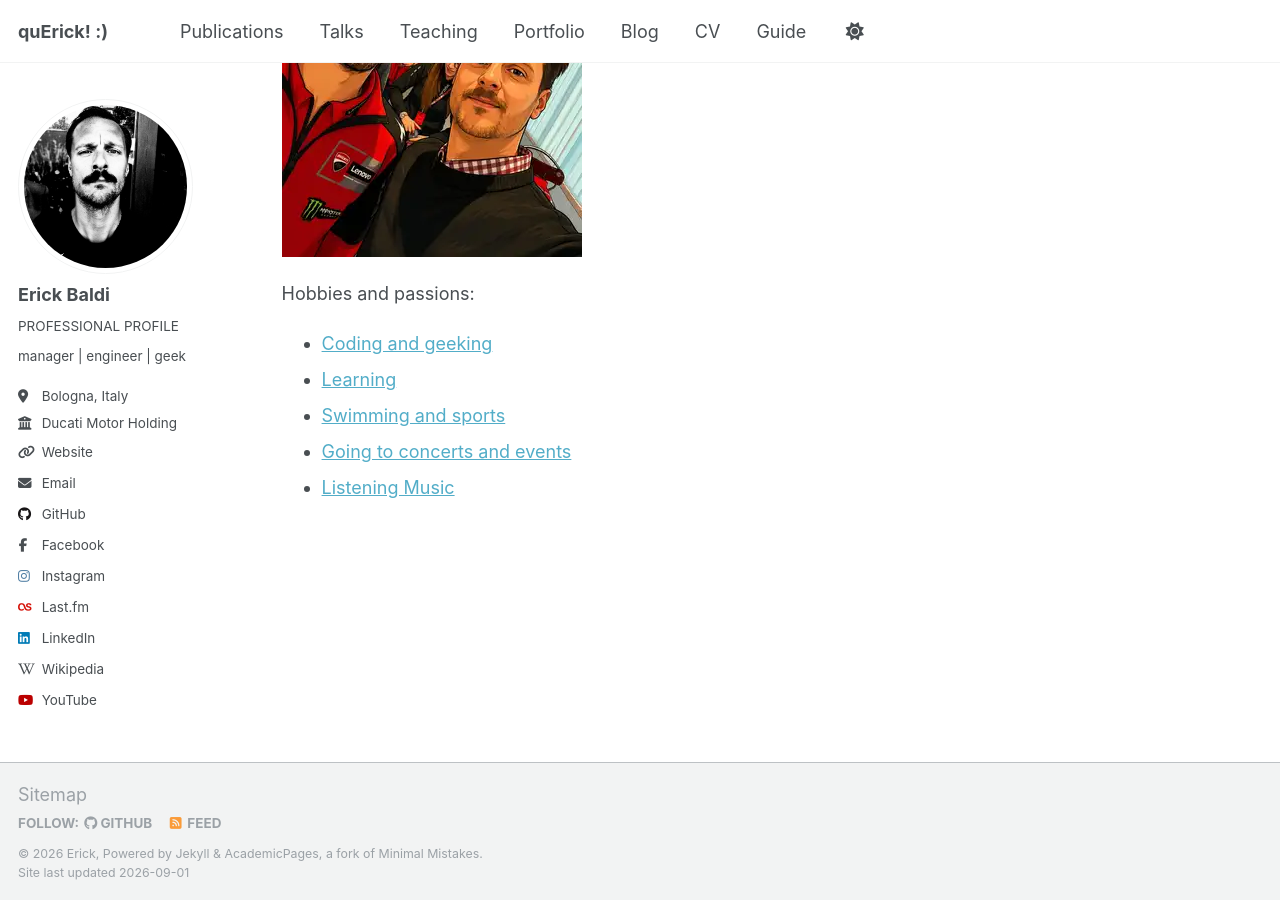
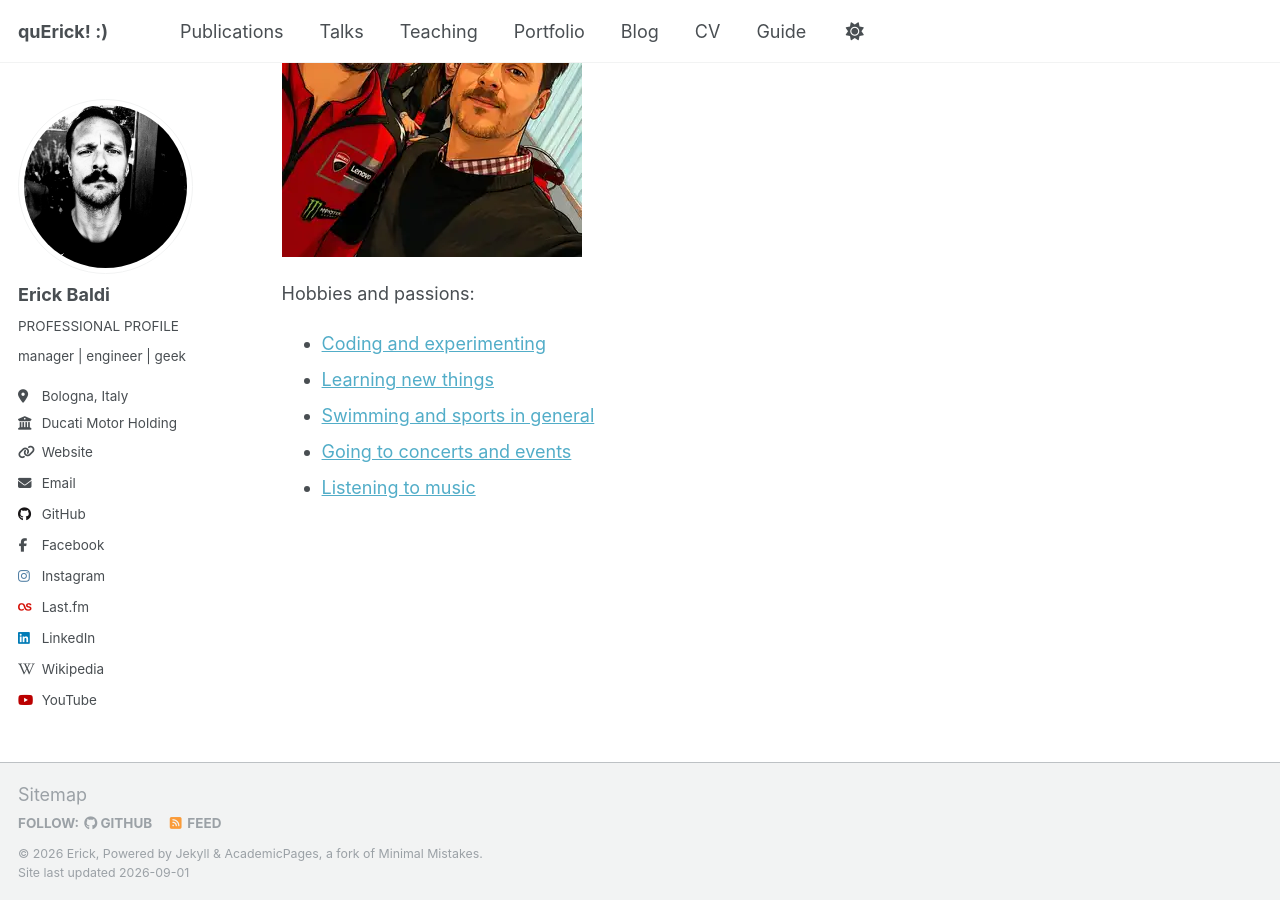
Before and after one commit to erickbaldi/erickbaldi.github.io, a Jekyll site: the page built from _pages/about.md, in a window 1280 px wide and 900 px high, scrolled down 803 px. Built offline with Jekyll 4.4.1, drawn with Linux system fonts in a browser that asks for light colours; a script that is not in the unit is left out.

Commit message:
Update about.md

```diff
--- a/_pages/about.md
+++ b/_pages/about.md
@@ -28,11 +28,11 @@ Here with Pecco Bagnaia (AI powered):
 -->
 
 Hobbies and passions:
-- [Coding and geeking](https://github.com/erickbaldi)
-- [Learning](https://www.credly.com/users/erick-baldi)
-- [Swimming and sports](https://connect.garmin.com/app/profile/708d6b37-c4e9-4489-b454-93ec2fdb8afb)
+- [Coding and experimenting](https://github.com/erickbaldi)
+- [Learning new things](https://www.credly.com/users/erick-baldi)
+- [Swimming and sports in general](https://connect.garmin.com/app/profile/708d6b37-c4e9-4489-b454-93ec2fdb8afb)
 - [Going to concerts and events](https://www.setlist.fm/user/breadfan9)
-- [Listening Music](https://www.last.fm/user/erickbaldi)
+- [Listening to music](https://www.last.fm/user/erickbaldi)
 
 
 <!--
```
